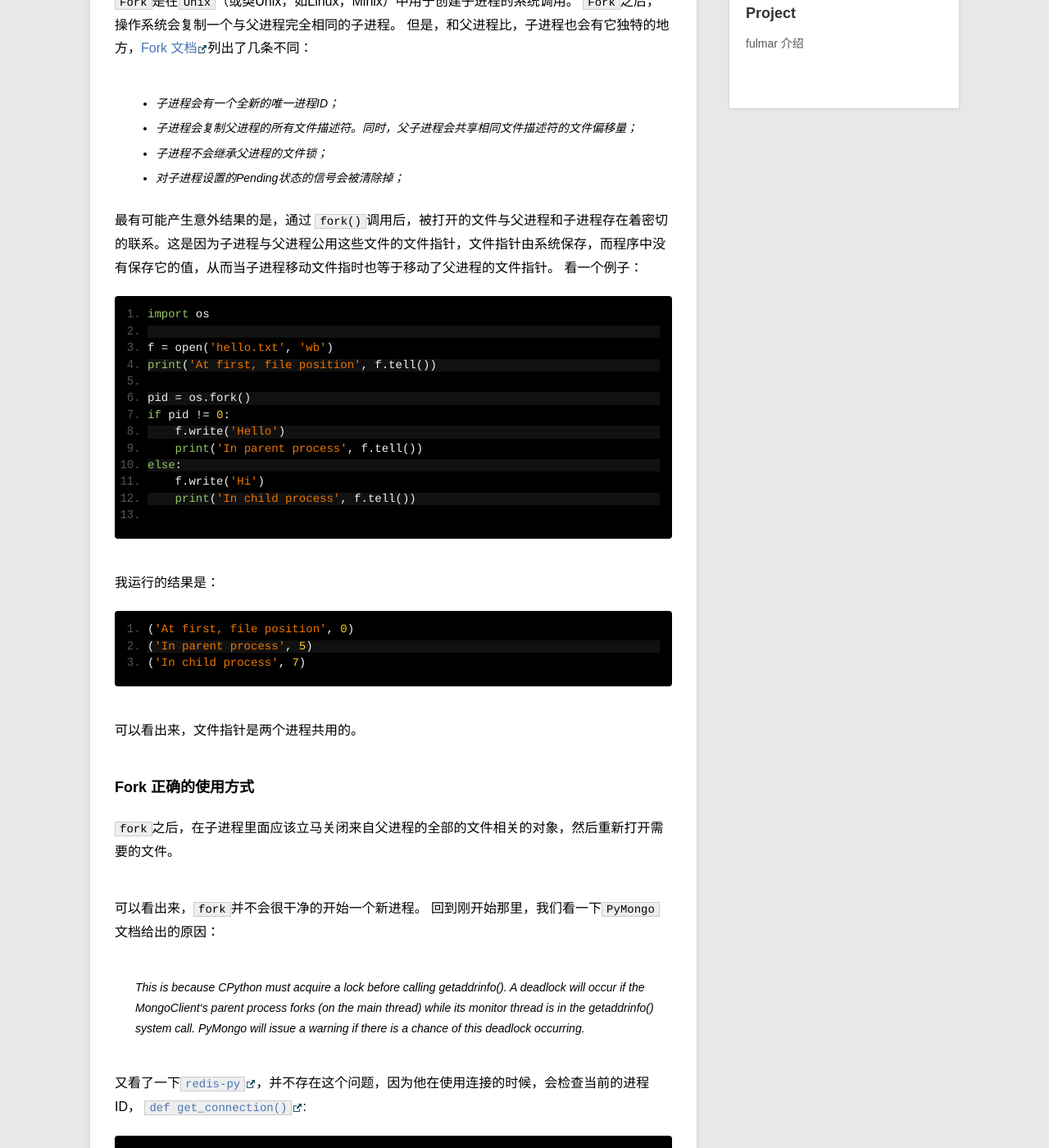
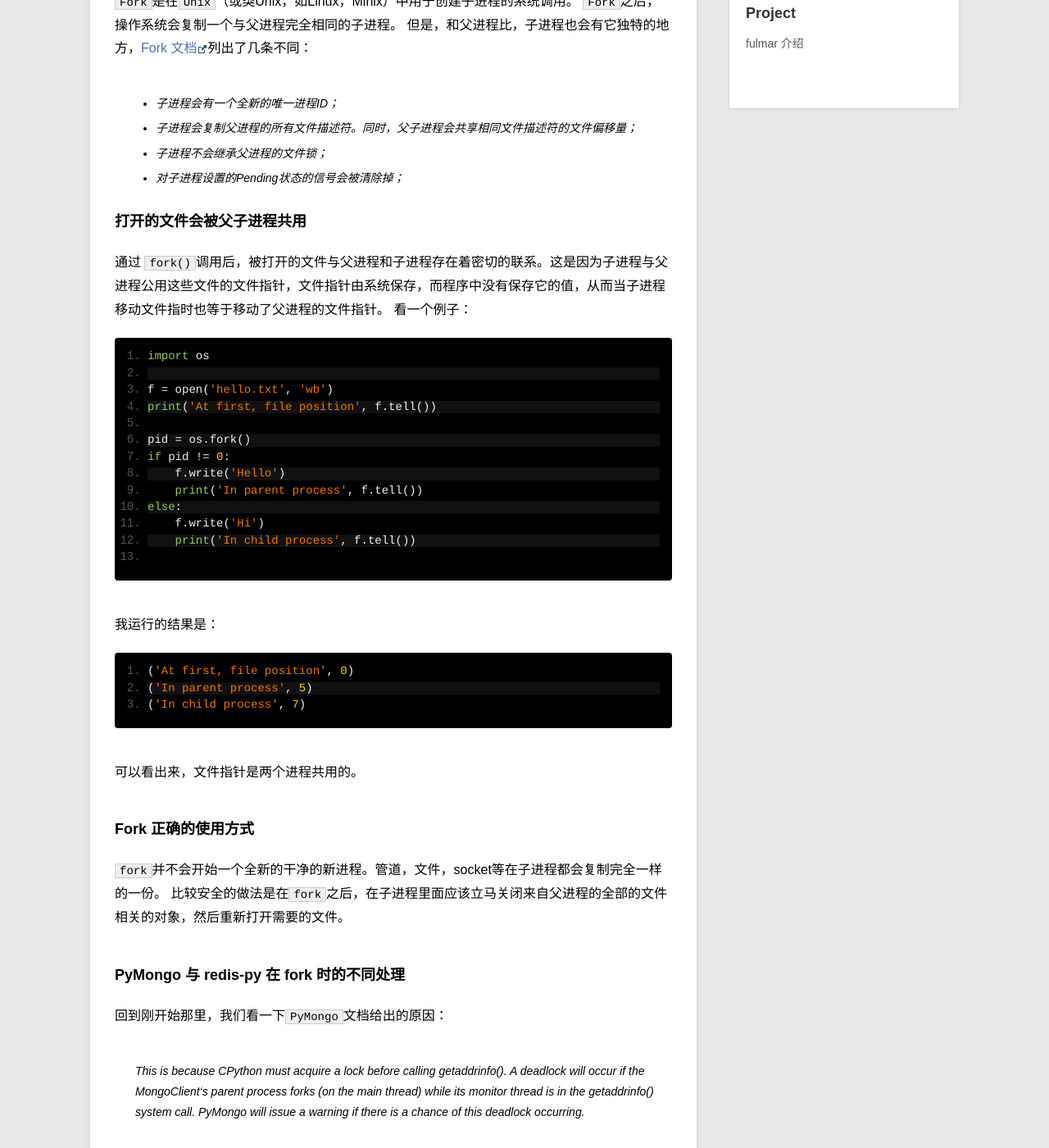
Before and after one commit to tylderen/tylderen.github.io, a Jekyll site: the page built from _posts/blog/2016-12-19-pymongo-fork.md, in a window 1280 px wide and 1400 px high, scrolled down 889 px. Shown: the whole window at 82% size. Built offline with Jekyll 4.4.1, drawn with Linux system fonts in a browser that asks for light colours; Markdown is read by kramdown in place of the engine named in the settings; some of the changed text lies outside the part shown.

Commit message:
Update 2016-12-19-pymongo-fork.md

````diff
--- a/_posts/blog/2016-12-19-pymongo-fork.md
+++ b/_posts/blog/2016-12-19-pymongo-fork.md
@@ -1,7 +1,7 @@
 ---
 layout: post
-title: PyMongo 多进程下的正确使用
-description: fork 多进程
+title: 多进程使用fork 需要注意的问题
+description: 从 PyMongo 多进程下的使用谈起
 category: blog
 ---
 
@@ -27,7 +27,9 @@ category: blog
 >* 子进程不会继承父进程的文件锁；
 >* 对子进程设置的Pending状态的信号会被清除掉；
 
-最有可能产生意外结果的是，通过 `fork()`调用后，被打开的文件与父进程和子进程存在着密切的联系。这是因为子进程与父进程公用这些文件的文件指针，文件指针由系统保存，而程序中没有保存它的值，从而当子进程移动文件指时也等于移动了父进程的文件指针。
+### 打开的文件会被父子进程共用
+
+通过 `fork()`调用后，被打开的文件与父进程和子进程存在着密切的联系。这是因为子进程与父进程公用这些文件的文件指针，文件指针由系统保存，而程序中没有保存它的值，从而当子进程移动文件指时也等于移动了父进程的文件指针。
 看一个例子：
 
 ```
@@ -57,13 +59,16 @@ else:
 
 ### Fork 正确的使用方式
 
-`fork`之后，在子进程里面应该立马关闭来自父进程的全部的文件相关的对象，然后重新打开需要的文件。
+`fork`并不会开始一个全新的干净的新进程。管道，文件，socket等在子进程都会复制完全一样的一份。
+比较安全的做法是在`fork`之后，在子进程里面应该立马关闭来自父进程的全部的文件相关的对象，然后重新打开需要的文件。
 
-可以看出来，`fork`并不会很干净的开始一个新进程。
+### PyMongo 与 redis-py 在 fork 时的不同处理
+
 回到刚开始那里，我们看一下`PyMongo`文档给出的原因：
 
 > This is because CPython must acquire a lock before calling getaddrinfo(). A deadlock will occur if the MongoClient‘s parent process forks (on the main thread) while its monitor thread is in the getaddrinfo() system call.
 PyMongo will issue a warning if there is a chance of this deadlock occurring.
+
 
 又看了一下[`redis-py`](https://github.com/andymccurdy/redis-py)，并不存在这个问题，因为他在使用连接的时候，会检查当前的进程ID，
 [`def get_connection()`](https://github.com/andymccurdy/redis-py/blob/a87ae0ddb5b591f15527312229a7c92284012a5b/redis/connection.py#L1047):
@@ -88,4 +93,5 @@ def get_connection(self, command_name, *keys, **options):
                 self.disconnect()
                 self.reset()
 ```
-所以 `redis-py`既是 `thread safe` 同样也是 `fork safe`。`PyMongo`并不是`fork safe`的。
+
+看来`redis-py`， `PyMongo`都是 `thread safe`的，但是只有`redis-py`是`fork safe`的。
````
